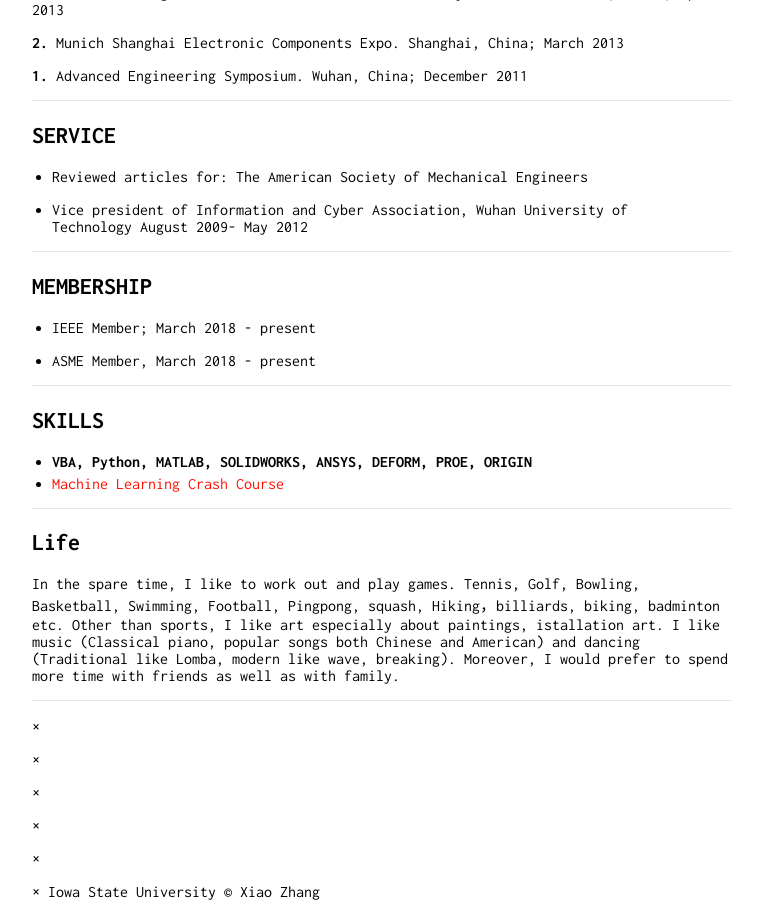
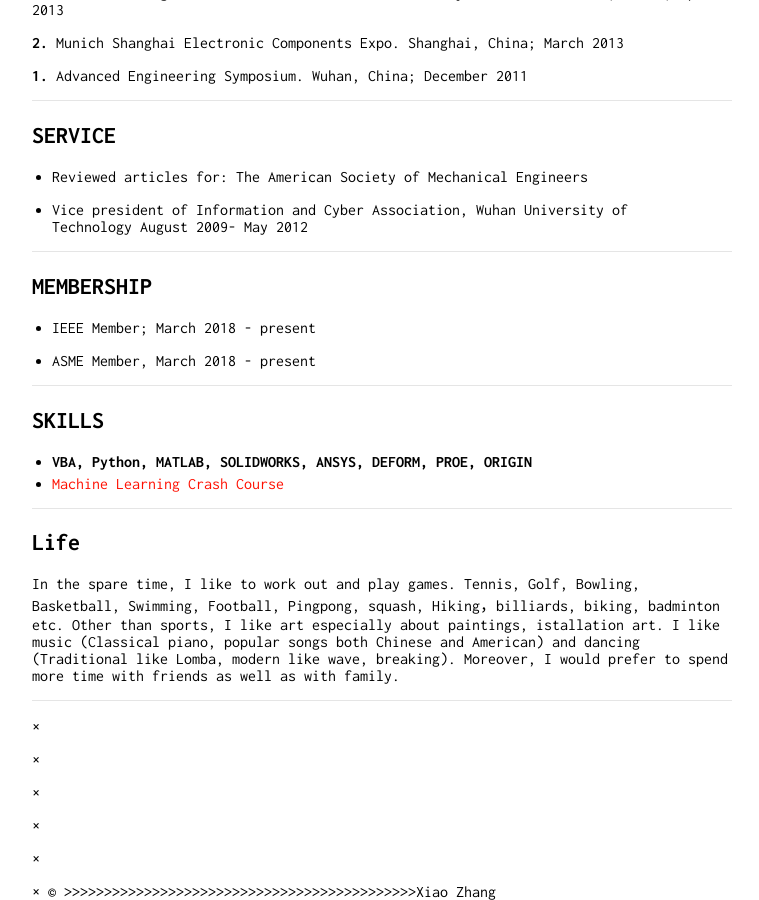
Before and after one commit to zhangxiao2018/zhangxiao2018.github.io, a Jekyll site: the page built from index.md, in a window 1280 px wide and 900 px high, scrolled down 2396 px. Shown: the whole window, without its empty margins (258-1017 px from the left). Built offline with Jekyll 4.4.1, drawn with Linux system fonts in a browser that asks for light colours; our own code applies the rules of GitHub Pages for plain Markdown files.

Commit message:
Update index.md

```diff
--- a/index.md
+++ b/index.md
@@ -137,4 +137,4 @@ In the spare time, I like to work out and play games. Tennis, Golf, Bowling, Bas
 <p>×
 <p>×
 <p>×
-Iowa State University   © Xiao Zhang
+ © >>>>>>>>>>>>>>>>>>>>>>>>>>>>>>>>>>>>>>>>>>>>Xiao Zhang
```
